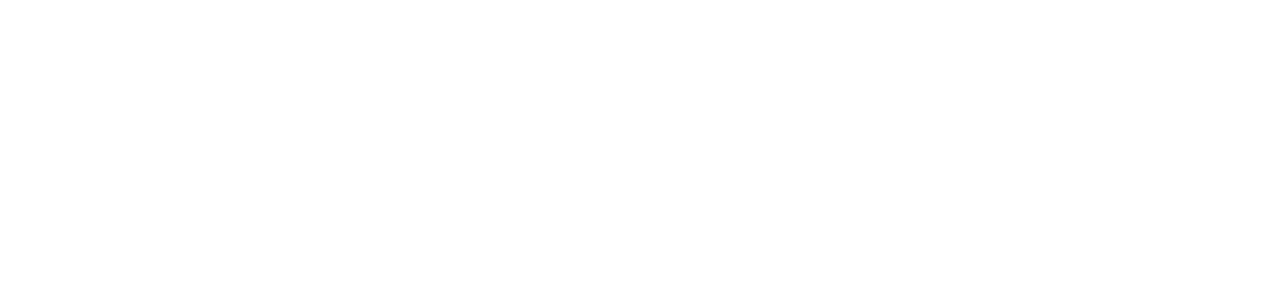
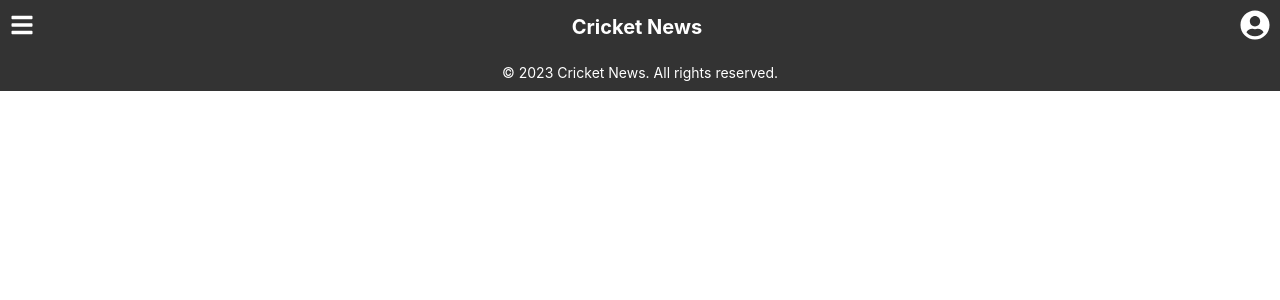
Before and after one commit to iubaidrmn/Final-year-project-04161913051, a React (Create React App) app in the folder autocrickreact/: page /Match in a window 1280 px wide. Before the commit this address had no page. Shown: the top 300 px of the page. Built offline with nearby package versions, Linux system fonts and the light colour scheme.

Commit message:
version 1.4.1

```diff
--- a/autocrickreact/src/App.js
+++ b/autocrickreact/src/App.js
@@ -6,7 +6,9 @@ import Login from './components/login';
 import UserList from './components/UserList';
 import Signup from './components/signup';
 import NewsFeed from './components/newsfeed';
-
+import Tournament from './components/tournament_form';
+import PlayerInMatch from './components/player_in_match_form';
+import Match from './components/match_form';
 
 function App() {
   return (
@@ -17,6 +19,9 @@ function App() {
         <Route path="/signup" element={<Signup />} />
         <Route path="/UserList" element={<UserList />} />
         <Route path="/NewsFeed" element={<NewsFeed />} />
+        <Route path="/Tournament" element={<Tournament />} />
+        <Route path="/PlayerInMatch" element={<PlayerInMatch />} />
+        <Route path="/Match" element={<Match />} />
       </Routes>
     </Router>
   );
--- a/autocrickreact/src/components/match_form.js
+++ b/autocrickreact/src/components/match_form.js
@@ -1,5 +1,8 @@
 import React, { Component } from 'react';
-import { matchSave, tournamentSave } from '../services/api';
+import { matchSave } from '../services/api';
+import HeaderBar from '../includes/header';
+import Sidebar from '../includes/sidebar';
+import Footer from '../includes/footer';
 import '../assets/styles.css';
 
 export default class Match extends Component {
@@ -43,9 +46,14 @@ export default class Match extends Component {
     render() {
       const {tournament_id, title, description, start_date, end_date, status, created_at } = this.state;
       return (
-            <>
-            {/* Frontend Part Starts Here */}
-            </>
+        <div className="news-feed">
+          <HeaderBar />
+          <div className="content">
+            {/* <Sidebar /> */}
+
+          </div>
+          <Footer />
+        </div>
         );
     }
 }
--- a/autocrickreact/src/components/player_in_match_form.js
+++ b/autocrickreact/src/components/player_in_match_form.js
@@ -1,5 +1,8 @@
 import React, { Component } from 'react';
 import { playersInMatchSave } from '../services/api';
+import HeaderBar from '../includes/header';
+import Sidebar from '../includes/sidebar';
+import Footer from '../includes/footer';
 import '../assets/styles.css';
 
 export default class PlayerInMatch extends Component {
@@ -38,9 +41,14 @@ export default class PlayerInMatch extends Component {
     render() {
       const {user_id, match_id } = this.state;
       return (
-            <>
-            {/* Frontend Part Starts Here */}
-            </>
+        <div className="news-feed">
+          <HeaderBar />
+          <div className="content">
+            {/* <Sidebar /> */}
+
+          </div>
+          <Footer />
+        </div>
         );
     }
 }
--- a/autocrickreact/src/components/tournament_form.js
+++ b/autocrickreact/src/components/tournament_form.js
@@ -1,6 +1,8 @@
 import React, { Component } from 'react';
-import { Link } from 'react-router-dom';
-import { getRoles, signup, tournamentSave } from '../services/api';
+import { tournamentSave } from '../services/api';
+import HeaderBar from '../includes/header';
+import Sidebar from '../includes/sidebar';
+import Footer from '../includes/footer';
 import '../assets/styles.css';
 
 export default class Tournament extends Component {
@@ -47,9 +49,14 @@ export default class Tournament extends Component {
     render() {
         const { title, description, no_of_matches, latitude, longitude, venue, start_date, end_date, status, created_at } = this.state;
         return (
-            <>
-            {/* Frontend Part Starts Here */}
-            </>
+          <div className="news-feed">
+            <HeaderBar />
+            <div className="content">
+              {/* <Sidebar /> */}
+
+            </div>
+            <Footer />
+        </div>
         );
     }
 }
```
